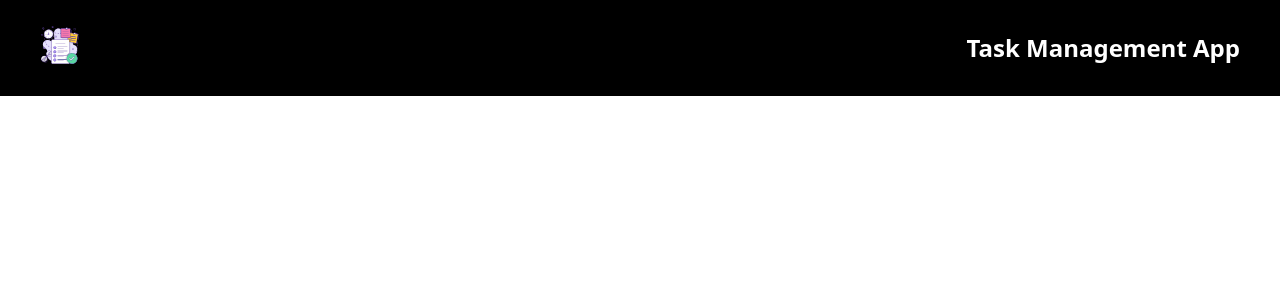
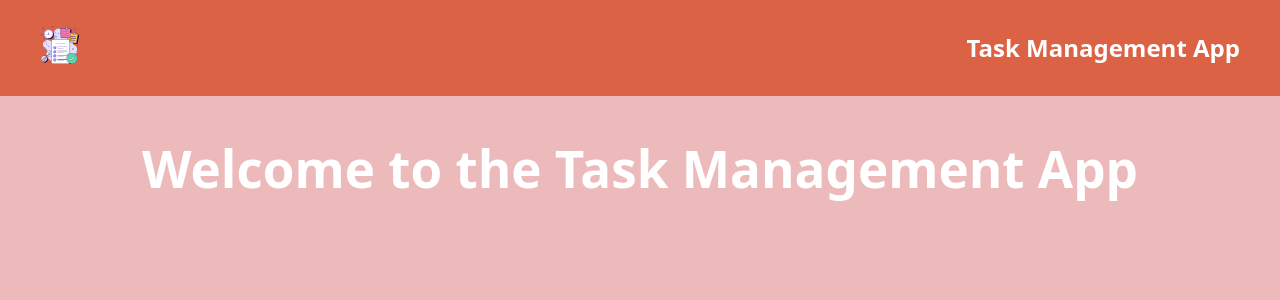
Before and after one commit to Bushrasidd/TaskManagement-frontend, a React (Vite) app: page / in a window 1280 px wide. Shown: the top 300 px of the page. Built offline with nearby package versions, Linux system fonts and the light colour scheme.

Commit message:
Add Navbar Component

```diff
--- a/src/App.css
+++ b/src/App.css
@@ -46,3 +46,22 @@
 .read-the-docs {
   color: #888;
 }
+
+.app-container {
+  display: flex;
+  flex-direction: column;
+  height: 100vh;
+  width:100%
+
+}
+.content-area {
+  flex:1;
+  background-color: #edbabb;
+  overflow-y: auto;
+}
+.content-area h1 {
+  padding: 10px;
+  align-items: center;
+  text-align: center;
+  color: white;
+}
--- a/src/App.jsx
+++ b/src/App.jsx
@@ -6,7 +6,12 @@ import Navbar from './Components/Navbar/Navbar';
 function App() {
   return (
     <Router>
+      <div className="app-container">
       <Navbar />
+      <main className='content-area'>
+        <h1>Welcome to the Task Management App</h1>
+        </main>
+        </div>
     </Router>
   );
 }
--- a/src/Components/Navbar/Navbar.css
+++ b/src/Components/Navbar/Navbar.css
@@ -8,7 +8,7 @@ body {
   align-items: center;
   justify-content: space-between; /* Pushes logo and title apart */
   width: 100vw;                  /* Ensures it spans the full screen */
-  background-color: black;
+  background-color: rgb(219, 98, 68);
   padding: 10px 20px;
   box-sizing: border-box;       /* Prevents padding from adding to the width */
 }
```
